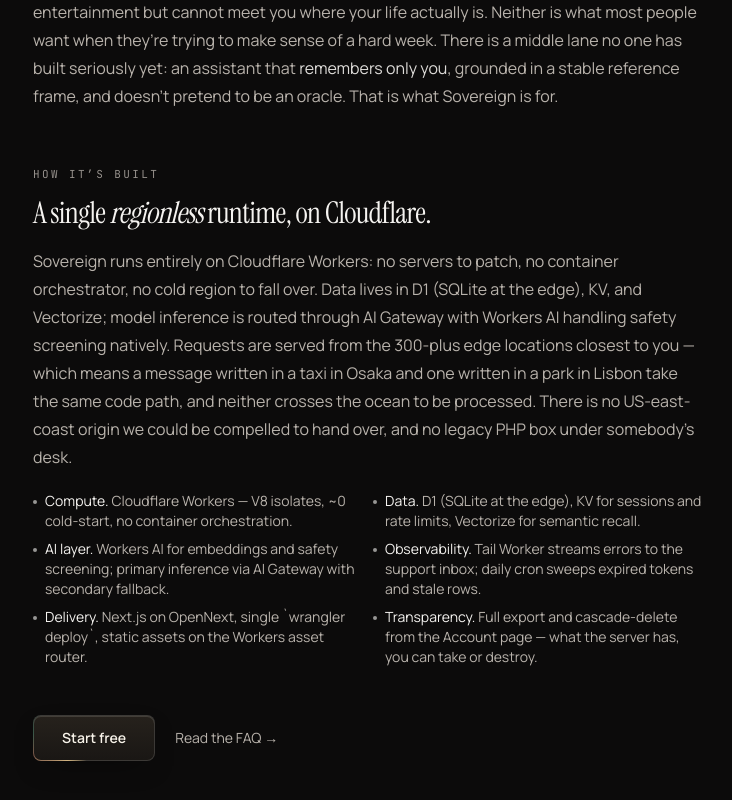
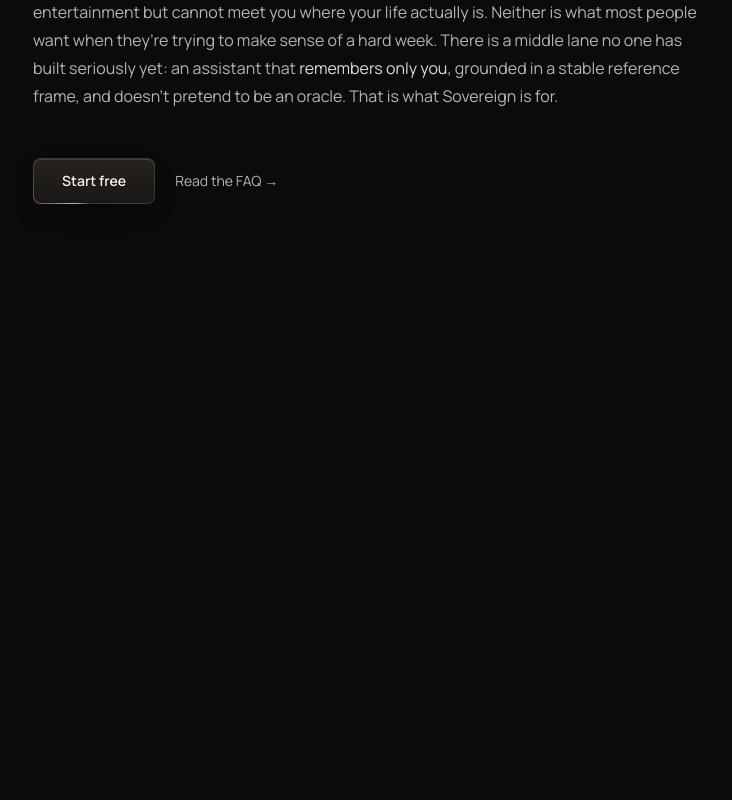
Before and after one commit to defragapp/production.os, a Next.js app: page /about in a window 1280 px wide. Shown: the part 942-1742 px from the top of the page, without its empty margins (223-955 px from the left). After the commit the page ends 1226 px from the top, so only its background shows below. Built offline with nearby package versions, Linux system fonts and the light colour scheme; no server answers.

Commit message:
fix(ui): eradicate backend infrastructure exposure from public philosophy page

```diff
--- a/src/app/about/page.tsx
+++ b/src/app/about/page.tsx
@@ -23,33 +23,6 @@ const PRINCIPLES = [
   {
     title: "Yours, privately",
     body: "Your birth data is used only to build your Baseline, never sold or shared. The deciding always stays with you.",
-  },
-];
-
-const INFRASTRUCTURE = [
-  {
-    label: "Compute",
-    body: "Cloudflare Workers — V8 isolates, ~0 cold-start, no container orchestration.",
-  },
-  {
-    label: "Data",
-    body: "D1 (SQLite at the edge), KV for sessions and rate limits, Vectorize for semantic recall.",
-  },
-  {
-    label: "AI layer",
-    body: "Workers AI for embeddings and safety screening; primary inference via AI Gateway with secondary fallback.",
-  },
-  {
-    label: "Observability",
-    body: "Tail Worker streams errors to the support inbox; daily cron sweeps expired tokens and stale rows.",
-  },
-  {
-    label: "Delivery",
-    body: "Next.js on OpenNext, single `wrangler deploy`, static assets on the Workers asset router.",
-  },
-  {
-    label: "Transparency",
-    body: "Full export and cascade-delete from the Account page — what the server has, you can take or destroy.",
   },
 ];
 
@@ -119,37 +92,6 @@ export default function AboutPage() {
               </p>
             </div>
 
-            {/* Infrastructure trust signal — real, verifiable, and load-bearing for
-                both the privacy claim and the “complete AI platform” narrative. */}
-            <div className="mt-14 max-w-2xl">
-              <p className="mb-3 font-mono text-[11px] uppercase tracking-[0.22em] text-muted-foreground/80">
-                How it’s built
-              </p>
-              <h2 className="mb-4 font-display text-2xl font-normal leading-tight tracking-tight text-foreground md:text-3xl">
-                A single <span className="italic">regionless</span> runtime, on Cloudflare.
-              </h2>
-              <p className="text-base leading-7 text-muted-foreground">
-                Sovereign runs entirely on Cloudflare Workers: no servers to patch, no container
-                orchestrator, no cold region to fall over. Data lives in D1 (SQLite at the edge),
-                KV, and Vectorize; model inference is routed through AI Gateway with Workers AI
-                handling safety screening natively. Requests are served from the 300-plus edge
-                locations closest to you — which means a message written in a taxi in Osaka and one
-                written in a park in Lisbon take the same code path, and neither crosses the ocean
-                to be processed. There is no US-east-coast origin we could be compelled to hand
-                over, and no legacy PHP box under somebody’s desk.
-              </p>
-              <ul className="mt-5 grid gap-2 text-sm text-muted-foreground sm:grid-cols-2">
-                {INFRASTRUCTURE.map((row) => (
-                  <li key={row.label} className="flex items-start gap-2">
-                    <span aria-hidden="true" className="mt-[9px] h-1 w-1 shrink-0 rounded-full bg-foreground/60" />
-                    <span>
-                      <span className="text-foreground">{row.label}.</span> {row.body}
-                    </span>
-                  </li>
-                ))}
-              </ul>
-            </div>
-
             <div className="mt-12 flex flex-wrap items-center gap-5">
               <Link href="/onboard?mode=signup" className="btn-focal px-7 py-3 text-sm font-semibold">
                 Start free
```
